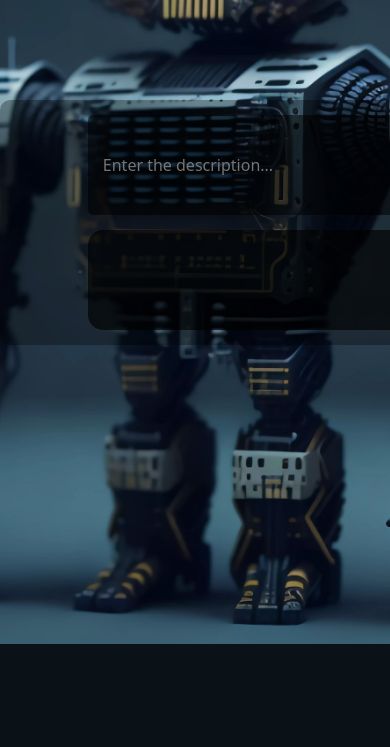
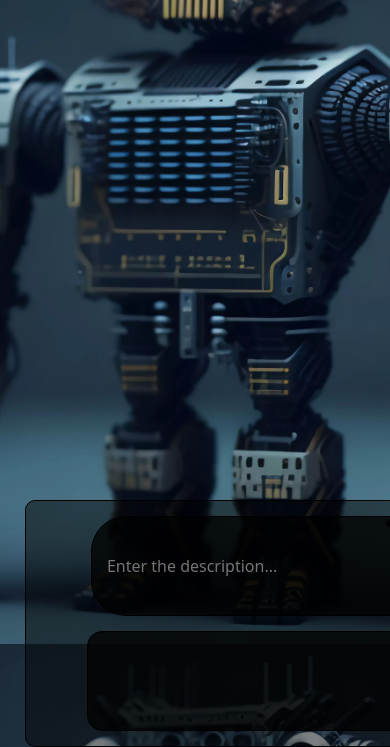
Before and after one commit to SoumyaBera2002/TextToImageGenerationUsingGAN, a Flask app: page / in a window 390 px wide; the page is wider, and only the part inside the window is pictured. Shown: the part 200-947 px from the top of that part. Before the commit the page ends 844 px from the top of that part, so only its background shows below. Run offline with Flask 3, Linux system fonts and the light colour scheme.

Commit message:
CSS-Update-1

```diff
--- a/static/css/styles.css
+++ b/static/css/styles.css
@@ -25,36 +25,40 @@ body {
     display: flex;
     justify-content: center;
     align-items: center;
-    background-color: rgba(0, 0, 0, 0.3);
+    width: fit-content;
+    height: fit-content;
+    background-color: rgba(0, 0, 0, 0.475);
     padding: 20px;
-    margin-top: 20px;
     border-radius: 10px;
+    border: 1px solid black;
+    margin-left: 20%;
+    margin-top: 17%;
 }
 
 .search-input {
     width: 100%;
     min-width: 700px;
     padding: 10px;
-    border: none;
-    border-radius: 5px;
+    border: 1px solid black;
+    border-radius: 35px;
     font-size: 16px;
     outline: none;
-    background-color: rgba(0, 0, 0, 0.541);
+    background-color: rgba(0, 0, 0, 0.76);
     color: white;
     caret-color: white;
+    margin-left: 0.5%;
 }
 
 .search-button {
     padding: 10px 25px;
-    background-color: rgba(0, 0, 0, 0.646);
-    border: none;
+    background-color: rgba(0, 0, 0, 0.758);
+    border: 1px solid black;
     border-radius: 15px;
     font-weight: 700;
     color: white;
     font-size: 16px;
     cursor: pointer;
-    margin-left: 90px;
-    /* Adjust the margin as needed */
+    margin-left: 60%; /* Adjust the margin as needed */
 }
 
 .search-button:hover {
@@ -74,18 +78,19 @@ body {
     }
 
     .search-container {
-        width: 100%;
+        width: 95%;
         padding: 15px;
         border-radius: 10px;
         display: flex;
         flex-direction: column; /* Stack elements vertically */
         justify-content: center; /* Center vertically */
         align-items: center; /* Center horizontally */
-        margin-top: 100px;
+        margin-top: 50%;
+        margin-left: 2.5%;
     }
 
     .search-input {
-        width: 100%;
+        width: 100%; /* Expand to full container width */
         height: 100px;
         padding: 15px;
         font-size: 16px;
@@ -93,11 +98,11 @@ body {
     }
 
     .search-button {
-        width: 100%;
+        width: 100%; /* Expand to full container width */
         height: 100px;
         padding: 15px 20px;
         font-size: 18px;
-        font-weight: 700px;
+        font-weight: 700;
         margin-left: 0;
     }
 }
--- a/templates/index.html
+++ b/templates/index.html
@@ -4,7 +4,7 @@
 
 {% block content %}
 <form action="generate" method="post">
-    <div class="container search-container">
+    <div class="search-container">
         <div class="row">
             <div class="col-md-8">
                 <input type="text" class="search-input" name="search_text" placeholder="Enter the description..." />
```
